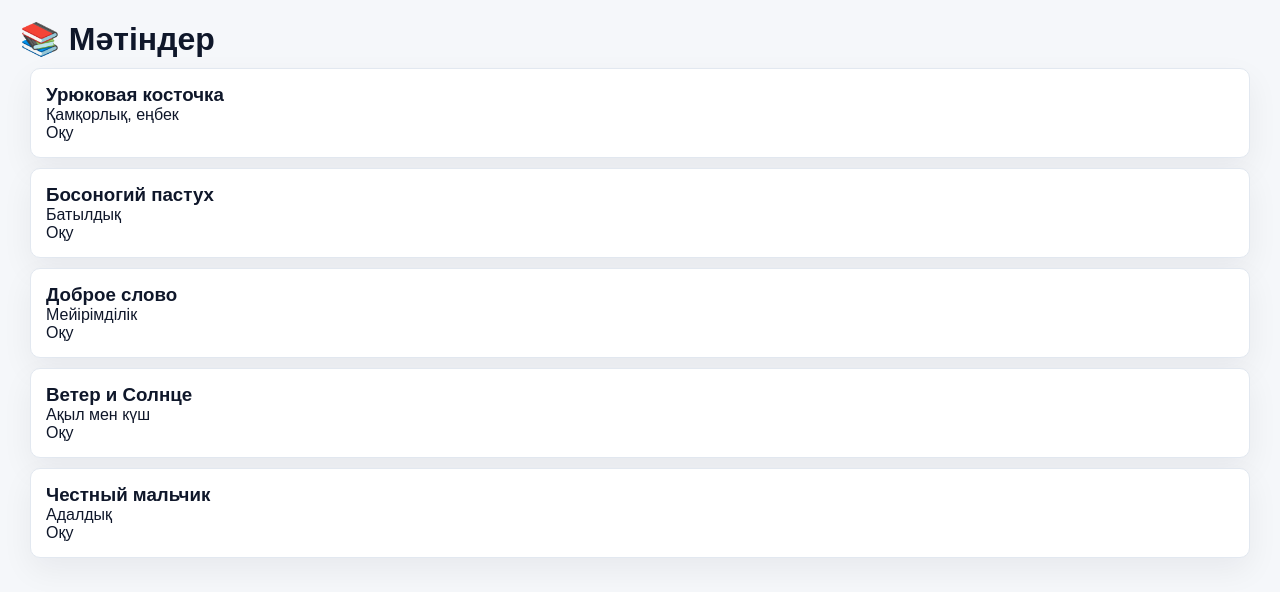
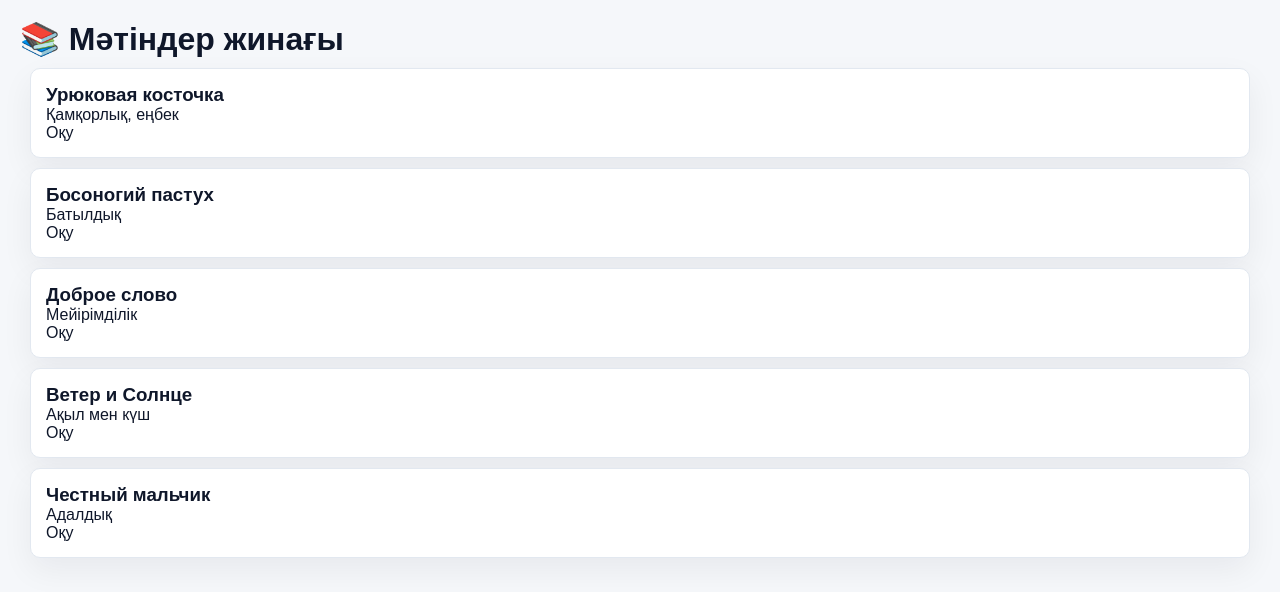
Before and after one commit to nazerkekajratkyzy6-sudo/eduvision-kz, a plain HTML site: page stories.html in a window 1280 px wide. Drawn offline with Linux system fonts and the light colour scheme; files that its build step writes are made by us from their sources.

Commit message:
Update stories.html

```diff
--- a/stories.html
+++ b/stories.html
@@ -7,9 +7,11 @@
 </head>
 <body>
 
-<h1>📚 Мәтіндер</h1>
+<div class="container">
+  <h1 class="title">📚 Мәтіндер жинағы</h1>
 
-<div id="stories"></div>
+  <div id="stories" class="grid"></div>
+</div>
 
 <script src="js/stories-data.js"></script>
 <script src="js/stories.js"></script>
```
